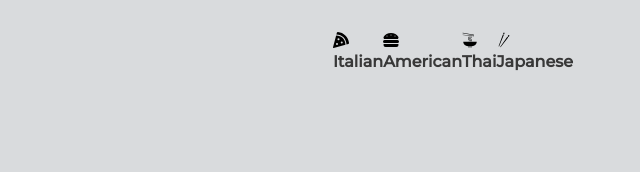
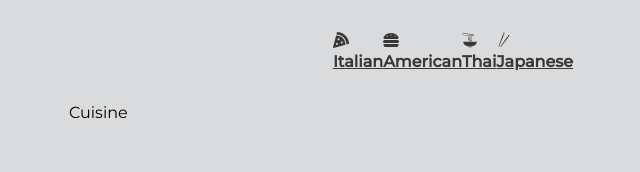
Before and after one commit to mwiby/delikatessen, a React (Create React App) app: page /cuisine/1 in a window 1280 px wide. Shown: the top 172 px of the page, without its empty margins (187-827 px from the left). Built offline with nearby package versions, Linux system fonts and the light colour scheme; no server answers.

Commit message:
added api call for cuisine

```diff
--- a/src/App.js
+++ b/src/App.js
@@ -1,11 +1,16 @@
 import Pages from "./pages/Pages";
 import Category from "./components/Category";
+import { BrowserRouter } from "react-router-dom";
+
 
 function App() {
   return (
     <div className="App">
-      <Category />
-      <Pages />
+    <BrowserRouter>
+    <Category />
+    <Pages />
+    </BrowserRouter>
+
     </div>
   );
 }
--- a/src/components/Category.jsx
+++ b/src/components/Category.jsx
@@ -9,42 +9,6 @@ function Category() {
 
   return (
 
-    <List>
-    <div>
-    <FaPizzaSlice />
-        <h4>
-            Italian
-        </h4>
-    </div>
-
-    <div>
-    <FaHamburger />
-        <h4>
-        American
-
-        </h4>
-    </div>
-
-    <div>
-    <GiNoodles />
-        <h4>
-        Thai
-
-        </h4>
-    </div>
-
-    <div>
-    <GiChopsticks />
-        <h4>
-        Japanese
-
-        </h4>
-    </div>
-
-</List>
-
-
-    /*
     <List>
         <NavLink to={'cuisine/Italian'}>
             <FaPizzaSlice />
@@ -76,9 +40,8 @@ function Category() {
             </h4>
         </NavLink>
 
+    </List>
 
-    </List>
-    */
   )
 }
 
--- a/src/pages/Cuisine.jsx
+++ b/src/pages/Cuisine.jsx
@@ -1,6 +1,30 @@
-import React from 'react'
+import React, { useEffect, useState } from 'react'
+import styled from 'styled-components'
+import {motion, useScroll} from 'framer-motion'
+import {Link, useParams} from 'react-router-dom'
+
 
 function Cuisine() {
+
+    const [cuisine, setCuisine] = useState([]);
+    let params = useParams();
+
+
+
+    useEffect(() => {
+        getCuisine()
+        console.log(params.type)
+    },[params.type]);
+
+
+    const getCuisine = async (name) => {
+        const data = await fetch(`https://api.spoonacular.com/recipes/complexSearch?apiKey=${process.env.REACT_APP_API_KEY}&cuisine=${name}`);
+
+        const recipes = await data.json();
+        setCuisine(recipes.results);
+    };
+
+
   return (
     <div>Cuisine</div>
   )
--- a/src/pages/Pages.jsx
+++ b/src/pages/Pages.jsx
@@ -1,15 +1,15 @@
 import Home from './Home'
 import Cuisine from "./Cuisine"
-import {Route, Routes, BrowserRouter} from 'react-router-dom';
+import {Route, Routes} from 'react-router-dom';
 
 function Pages() {
   return (
-    <BrowserRouter>
+
       <Routes>
         <Route path="/" element={<Home /> } />
-        <Route path="/cuisine" element={<Cuisine /> } />
+        <Route path="/cuisine/:type" element={<Cuisine /> } />
     </Routes>
-    </BrowserRouter>
+
 
     )
 }
```
